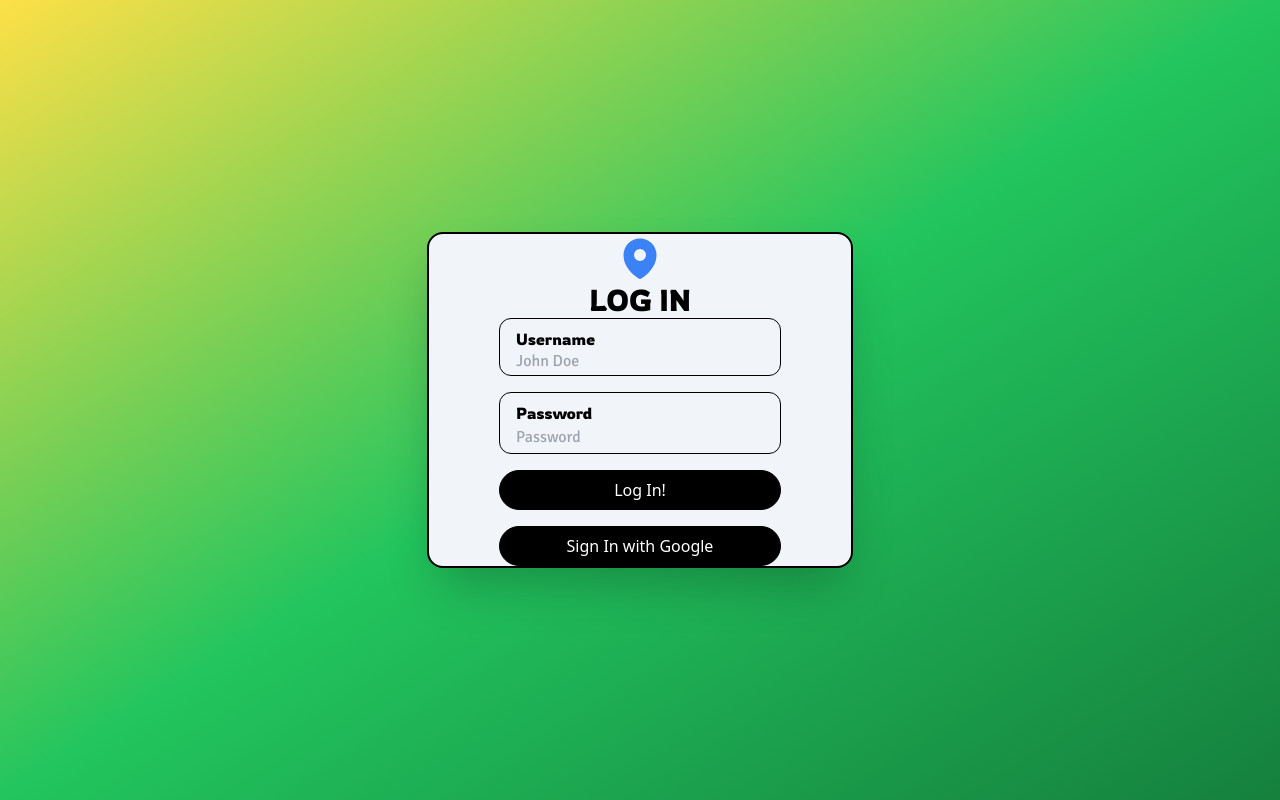
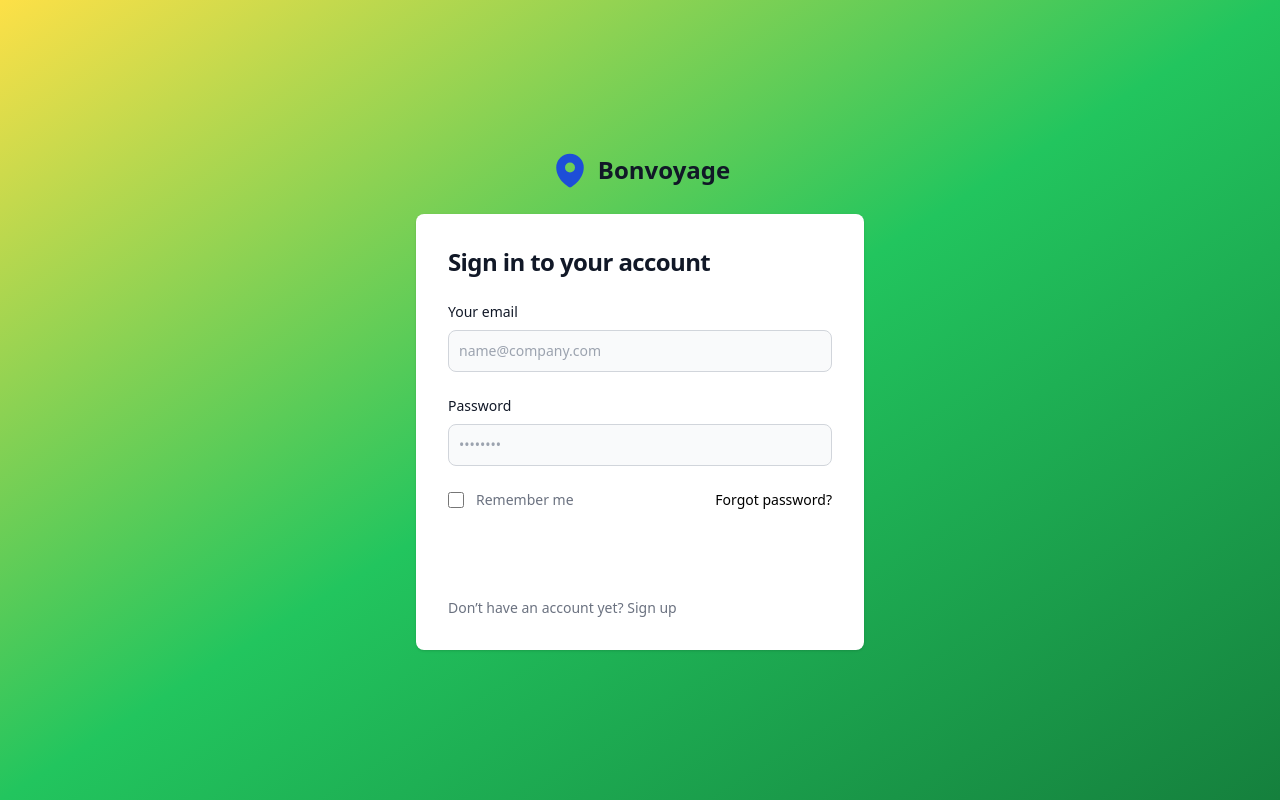
Before and after one commit to MrHawker/bonvoyage, a Next.js app in the folder bonvoyage_app/: page /login in a window 1280 px wide. Built offline with nearby package versions, Linux system fonts and the light colour scheme.

Commit message:
Added SideBar

```diff
--- a/bonvoyage_app/src/app/login/page.tsx
+++ b/bonvoyage_app/src/app/login/page.tsx
@@ -6,31 +6,44 @@ import {signika, rowdies} from '../lib/fonts'
 import Link from 'next/link';
 const LoginPage = () =>{
     return (
-    <div className='flex h-screen w-screen justify-center items-center  bg-gradient-to-br from-yellow-300 via-green-500 to-green-700'>
-        <div className='flex flex-col justify-start h-fit w-1/3 border-2 border-black shadow-2xl rounded-2xl bg-slate-100'>
-            <div className='w-full h-1/3 flex flex-col justify-center items-center'>
-                <MapPinIcon className=" text-blue-500 h-12" />
-                <h1 className={`${rowdies.className} antialiased text-3xl font-normal`} >LOG IN</h1>
+        <div className="flex flex-col items-center justify-center px-6 py-8 mx-auto md:h-screen lg:py-0 sm:h-screen bg-gradient-to-br from-yellow-300 via-green-500 to-green-700">
+            <div className="flex items-center mb-6 text-2xl font-semibold text-gray-900 dark:text-white">
+                <MapPinIcon className=" w-10 h-10 mr-2 text-blue-700" />
+                Bonvoyage
             </div>
-            <form className='flex flex-col items-center' onSubmit={e=>{e.preventDefault()}}>
-                <div className='flex flex-col ml-4 mr-4 border-black border rounded-xl h-fit w-2/3'>
-                    <label className={`${rowdies.className} antialiased font-bold ml-4 mt-2 h-1/2`} htmlFor='username'>Username</label>
-                    <input className={`${signika.className} ml-4 mb-1 focus:outline-none mr-2 bg-slate-100 h-1/2`} type='text' id='username' name='username' placeholder='John Doe'/>
+            <div className="w-full bg-white rounded-lg shadow dark:border md:mt-0 sm:max-w-md xl:p-0 dark:bg-gray-800 dark:border-gray-700">
+                <div className="p-6 space-y-4 md:space-y-6 sm:p-8">
+                    <h1 className="text-xl font-bold leading-tight tracking-tight text-gray-900 md:text-2xl dark:text-white">
+                        Sign in to your account
+                    </h1>
+                    <form className="space-y-4 md:space-y-6" action="#">
+                        <div>
+                            <label htmlFor="email" className="block mb-2 text-sm font-medium text-gray-900 dark:text-white">Your email</label>
+                            <input type="email" name="email" id="email" className="bg-gray-50 border border-gray-300 text-gray-900 sm:text-sm rounded-lg focus:ring-primary-600 focus:border-primary-600 block w-full p-2.5 dark:bg-gray-700 dark:border-gray-600 dark:placeholder-gray-400 dark:text-white dark:focus:ring-blue-500 dark:focus:border-blue-500" placeholder="name@company.com" />
+                        </div>
+                        <div>
+                            <label htmlFor="password" className="block mb-2 text-sm font-medium text-gray-900 dark:text-white">Password</label>
+                            <input type="password" name="password" id="password" placeholder="••••••••" className="bg-gray-50 border border-gray-300 text-gray-900 sm:text-sm rounded-lg focus:ring-primary-600 focus:border-primary-600 block w-full p-2.5 dark:bg-gray-700 dark:border-gray-600 dark:placeholder-gray-400 dark:text-white dark:focus:ring-blue-500 dark:focus:border-blue-500" />
+                        </div>
+                        <div className="flex items-center justify-between">
+                            <div className="flex items-start">
+                                <div className="flex items-center h-5">
+                                  <input id="remember" aria-describedby="remember" type="checkbox" className="w-4 h-4 border border-gray-300 rounded bg-gray-50 focus:ring-3 focus:ring-primary-300 dark:bg-gray-700 dark:border-gray-600 dark:focus:ring-primary-600 dark:ring-offset-gray-800" />
+                                </div>
+                                <div className="ml-3 text-sm">
+                                  <label htmlFor="remember" className="text-gray-500 dark:text-gray-300">Remember me</label>
+                                </div>
+                            </div>
+                            <a href="#" className="text-sm font-medium text-primary-600 hover:underline dark:text-primary-500">Forgot password?</a>
+                        </div>
+                        <button type="submit" className="w-full text-white bg-primary-600 hover:bg-primary-700 focus:ring-4 focus:outline-none focus:ring-primary-300 font-medium rounded-lg text-sm px-5 py-2.5 text-center dark:bg-primary-600 dark:hover:bg-primary-700 dark:focus:ring-primary-800">Sign in</button>
+                        <p className="text-sm font-light text-gray-500 dark:text-gray-400">
+                            Don’t have an account yet? <a href="#" className="font-medium text-primary-600 hover:underline dark:text-primary-500">Sign up</a>
+                        </p>
+                    </form>
                 </div>
-                <div className='flex flex-col ml-4 mr-4 border-black border rounded-xl h-fit mt-4 w-2/3'>
-                    <label className={`${rowdies.className} antialiased ml-4 font-bold mt-2`} htmlFor='password'>Password</label>
-                    <input className={`${signika.className} ml-4 mb-1 focus:outline-none mr-2 bg-slate-100`} type='password' id='password' name='password' placeholder='Password'/>
-                </div>
-                <div className='h-10 w-2/3 flex justify-center items-center bg-black border border-black rounded-3xl mt-4 text-white hover:bg-slate-800 hover:border-slate-800 duration-300'>
-                    <input type='submit' value='Log In!'/>
-                </div>
-                <div className='h-10 w-2/3 flex justify-center items-center bg-black border border-black rounded-3xl mt-4 text-white hover:bg-slate-800 hover:border-slate-800 duration-300'>
-                    <Link className='w-full h-full flex justify-center items-center' href="http://localhost:4000/api/users/OAuth">Sign In with Google</Link>
-                </div>
-            </form>
-
+            </div>
         </div>
-    </div>
     )
     // return (
     // <div className='flex h-screen w-screen justify-center items-center  bg-gradient-to-br from-yellow-300 via-green-500 to-green-700'>
--- a/bonvoyage_app/src/app/page.tsx
+++ b/bonvoyage_app/src/app/page.tsx
@@ -5,7 +5,7 @@ import styles from 'react-awesome-button/src/styles/themes/theme-bruce';
 import Map from './ui/Map';
 const Page = () =>{
 
-    return <div className='flex justify-start items-start h-screen w-screen bg-gradient-to-br from-yellow-300 via-green-500 to-green-700 '>
+    return <div className='flex justify-start items-start h-screen bg-gradient-to-br from-yellow-300 via-green-500 to-green-700 '>
         <div className="grid grid-flow-row grid-rows-6 w-1/3
         h-screen rounded-md justify-center
         ">
--- /dev/null
+++ b/bonvoyage_app/src/app/plan/explore/page.tsx
@@ -0,0 +1,6 @@
+const Page = () =>{
+    return <div >
+        <h1>Explore</h1>
+    </div>
+}
+export default Page;
--- /dev/null
+++ b/bonvoyage_app/src/app/plan/history/page.tsx
@@ -0,0 +1,6 @@
+const Page = () =>{
+    return <div>
+        <h1>History</h1>
+    </div>
+}
+export default Page;
--- /dev/null
+++ b/bonvoyage_app/src/app/plan/layout.tsx
@@ -0,0 +1,9 @@
+import SideBar from "../ui/SideBar"
+import '../globals.css'
+const Layout = ({children}:{children:React.ReactNode}) =>{
+    return <div className="h-screen flex">
+        <SideBar/>
+        <div className="grow">{children}</div>
+    </div>;
+}
+export default Layout
--- /dev/null
+++ b/bonvoyage_app/src/app/plan/profile/page.tsx
@@ -0,0 +1,6 @@
+const Page = () =>{
+    return <div>
+        <h1>Profile</h1>
+    </div>
+}
+export default Page;
--- /dev/null
+++ b/bonvoyage_app/src/app/ui/SideBar.tsx
@@ -0,0 +1,89 @@
+'use client'
+import {
+    GlobeAsiaAustraliaIcon,
+    ClockIcon,
+    UserCircleIcon,
+    ArrowLeftEndOnRectangleIcon,
+    MinusIcon,
+    PlusIcon
+  } from '@heroicons/react/24/outline';
+
+const links = [
+    {
+        name:'Explore',
+        href:'explore',
+        icon:GlobeAsiaAustraliaIcon
+    },
+    {
+        name:'History',
+        href:'history',
+        icon:ClockIcon
+    },
+    {
+        name:'Profile',
+        href:'profile',
+        icon:UserCircleIcon
+    }
+]
+import Link from 'next/link';
+import '../globals.css'
+import { useState } from 'react';
+const SideBar = () =>{
+    const [retracted,setRetracted] = useState(true)
+    return retracted ? <div className="flex flex-col rounded-md h-screen md:w-72 bg-slate-900 md:px-4 md:py-6">
+        <div className='hidden md:flex text-white mt-4'>
+            <GlobeAsiaAustraliaIcon className='w-12 fill-green-500 '/>
+            <div className='flex flex-col pr-16'>
+                <p className='text-xl font-semibold'>Bonvoyage!</p>
+                <p className=' text-base '>Username</p>
+            </div>
+            <div className='flex flex-col justify-center items-center' onClick={()=>setRetracted(!retracted)}>
+                <MinusIcon className='w-10 h-10 text-slate-300 border-slate-500 border-2 rounded-lg'/>
+            </div>
+        </div>
+        <div className='hidden h-20 md:block'></div>
+        {
+            links.map(link=>{
+                return <Link key={link.name}
+                            href={link.href}
+                            className=' rounded-md bg-slate-700 w-full text-white text-xl font-semibold flex py-2 my-1 hover:bg-green-300'
+                        >
+                        <link.icon className='w-8'/>
+                        <p className='pl-6'>{link.name}</p>
+                </Link>
+            })
+        }
+        <Link key='SignOut'
+        href='http://localhost:4000'
+        className=' mt-auto rounded-md bg-slate-700 w-full text-white text-xl font-semibold flex py-2 my-1 hover:bg-green-300'
+            >
+            <ArrowLeftEndOnRectangleIcon className='w-8'/>
+            <p className='pl-6'>Sign Out</p>
+        </Link>
+    </div>:
+
+    <div className="flex flex-col rounded-md h-screen md:w-20 bg-slate-900 px-2 py-3">
+         <div className='flex flex-col justify-center items-center mt-4' onClick={()=>setRetracted(!retracted)}>
+                <PlusIcon className='w-10 h-10 text-slate-300 border-slate-500 border-2 rounded-lg'/>
+        </div>
+        <div className='h-20 md:block'></div>
+        {
+            links.map(link=>{
+                return <Link key={link.name}
+                            href={link.href}
+                            className=' justify-center items-center rounded-md bg-slate-700 w-full text-white text-xl font-semibold flex py-2 my-1 hover:bg-green-300'
+                        >
+                        <link.icon className='w-10'/>
+                </Link>
+            })
+        }
+        <Link key='SignOut'
+        href='http://localhost:4000'
+        className=' justify-center items-center mt-auto rounded-md bg-slate-700 w-full text-white text-xl font-semibold flex py-2 my-1 hover:bg-green-300'
+            >
+            <ArrowLeftEndOnRectangleIcon className='w-10'/>
+        </Link>
+        <div className='ml-auto w-10 hover:bg-white'></div>
+    </div>
+}
+export default SideBar
```
Also changed, not shown: bonvoyage_app/src/app/ui/Plane.tsx (+8 -4 lines).
